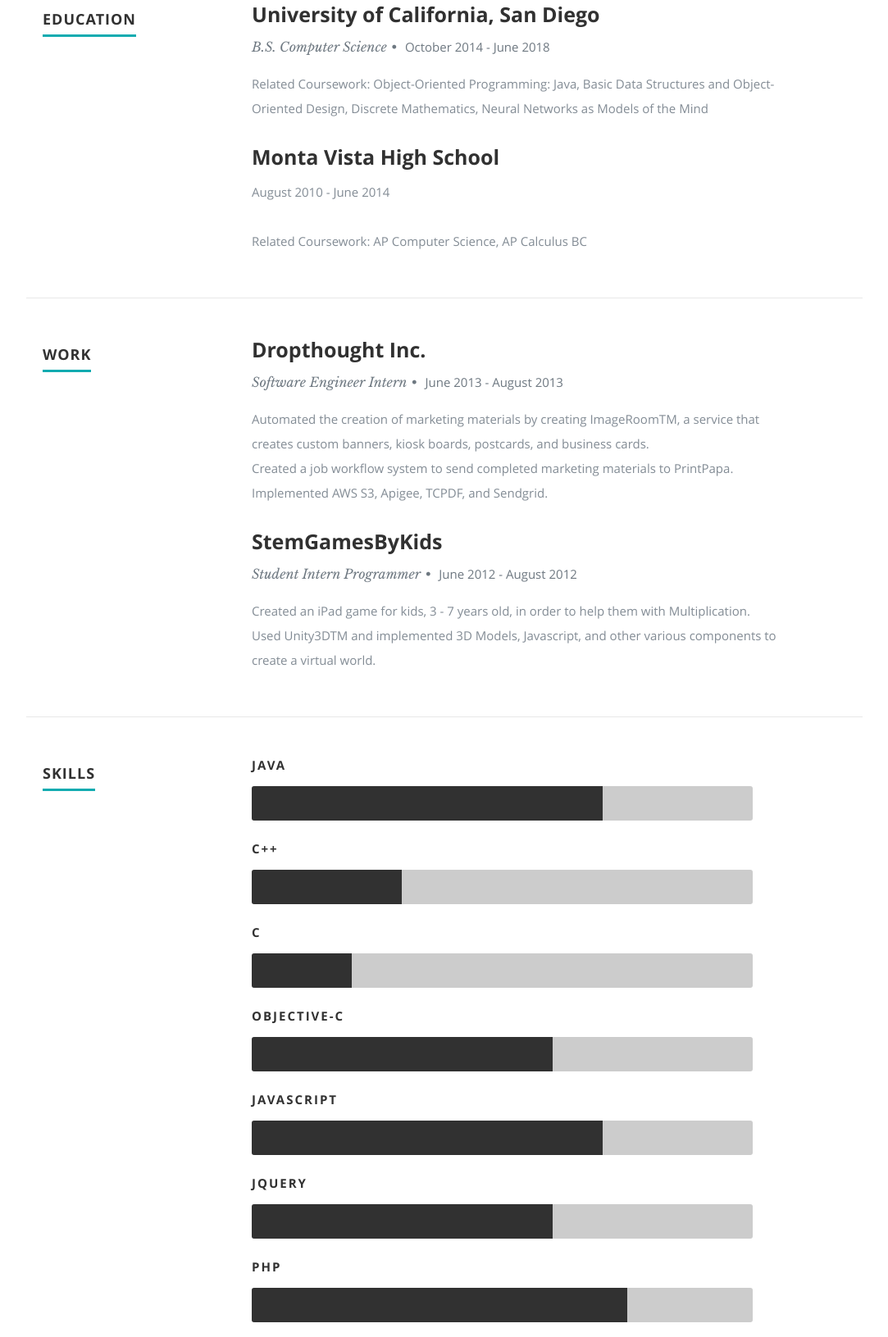
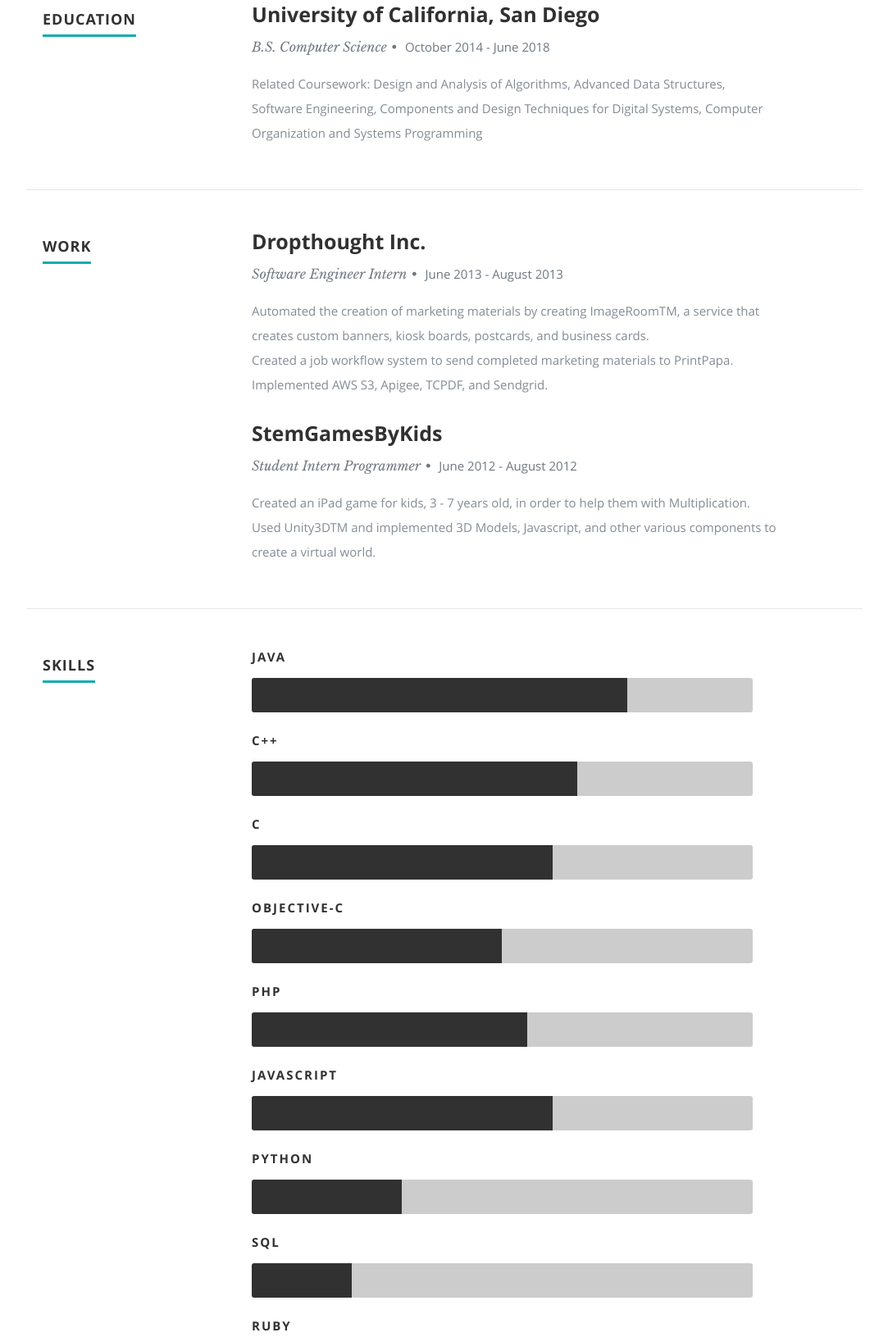
Before and after one commit to dhruhin/dhruhin.github.io, a plain HTML site: page index.html in a window 1280 px wide. Shown: the part 1493-3124 px from the top of the page at 82% size, without its empty margins (98-1181 px from the left). Drawn offline with nearby package versions, Linux system fonts and the light colour scheme.

Commit message:
Updated Skills

```diff
--- a/css/layout.css
+++ b/css/layout.css
@@ -326,34 +326,31 @@ ul#nav li.current a { color: #F06000; }
 }
 
 .java {
-  	width: 70%;
+  	width: 75%;
 }
 .cplusplus {
-  	width: 30%;
+  	width: 65%;
 }
 .regularc {
-  	width: 20%;
+  	width: 60%;
 }
 .objectivec {
-  	width: 60%;
+  	width: 50%;
 }
 .javascript {
-  	width: 70%;
-}
-.jquery {
   	width: 60%;
 }
 .php {
-  	width: 75%;
+  	width: 55%;
 }
 .sql {
-  	width: 60%;
+  	width: 20%;
 }
 .ruby {
-  	width: 15%;
+  	width: 10%;
 }
 .python {
-  	width: 15%;
+  	width: 30%;
 }
 
 @-moz-keyframes java {
--- a/index.html
+++ b/index.html
@@ -151,20 +151,7 @@
                      <h3>University of California, San Diego</h3>
                      <p class="info">B.S. Computer Science<span>&bull;</span> <em class="date">October 2014 - June 2018</em></p>
 
-                     <p>Related Coursework: Object-Oriented Programming: Java, Basic Data Structures and Object-Oriented Design, Discrete Mathematics, Neural Networks as Models of the Mind</p>
-
-                  </div>
-
-               </div> <!-- item end -->
-
-               <div class="row item">
-
-                  <div class="twelve columns">
-
-                     <h3>Monta Vista High School</h3>
-                     <em class="date">August 2010 - June 2014</em></p>
-
-                     <p>Related Coursework: AP Computer Science, AP Calculus BC</p>
+                     <p>Related Coursework: Design and Analysis of Algorithms, Advanced Data Structures, Software Engineering, Components and Design Techniques for Digital Systems, Computer Organization and Systems Programming</p>
 
                   </div>
 
@@ -236,12 +223,11 @@
                      <li><span class="bar-expand cplusplus"></span><em>C++</em></li>
                      <li><span class="bar-expand regularc"></span><em>C</em></li>
                      <li><span class="bar-expand objectivec"></span><em>Objective-C</em></li>
+                     <li><span class="bar-expand php"></span><em>PHP</em></li>
                      <li><span class="bar-expand javascript"></span><em>Javascript</em></li>
-                     <li><span class="bar-expand jquery"></span><em>jQuery</em></li>
-                     <li><span class="bar-expand php"></span><em>PHP</em></li>
+                     <li><span class="bar-expand python"></span><em>Python</em></li>
                      <li><span class="bar-expand sql"></span><em>SQL</em></li>
                      <li><span class="bar-expand ruby"></span><em>Ruby</em></li>
-                     <li><span class="bar-expand python"></span><em>Python</em></li>
                   </ul>
 
                </div><!-- end skill-bars -->
```
